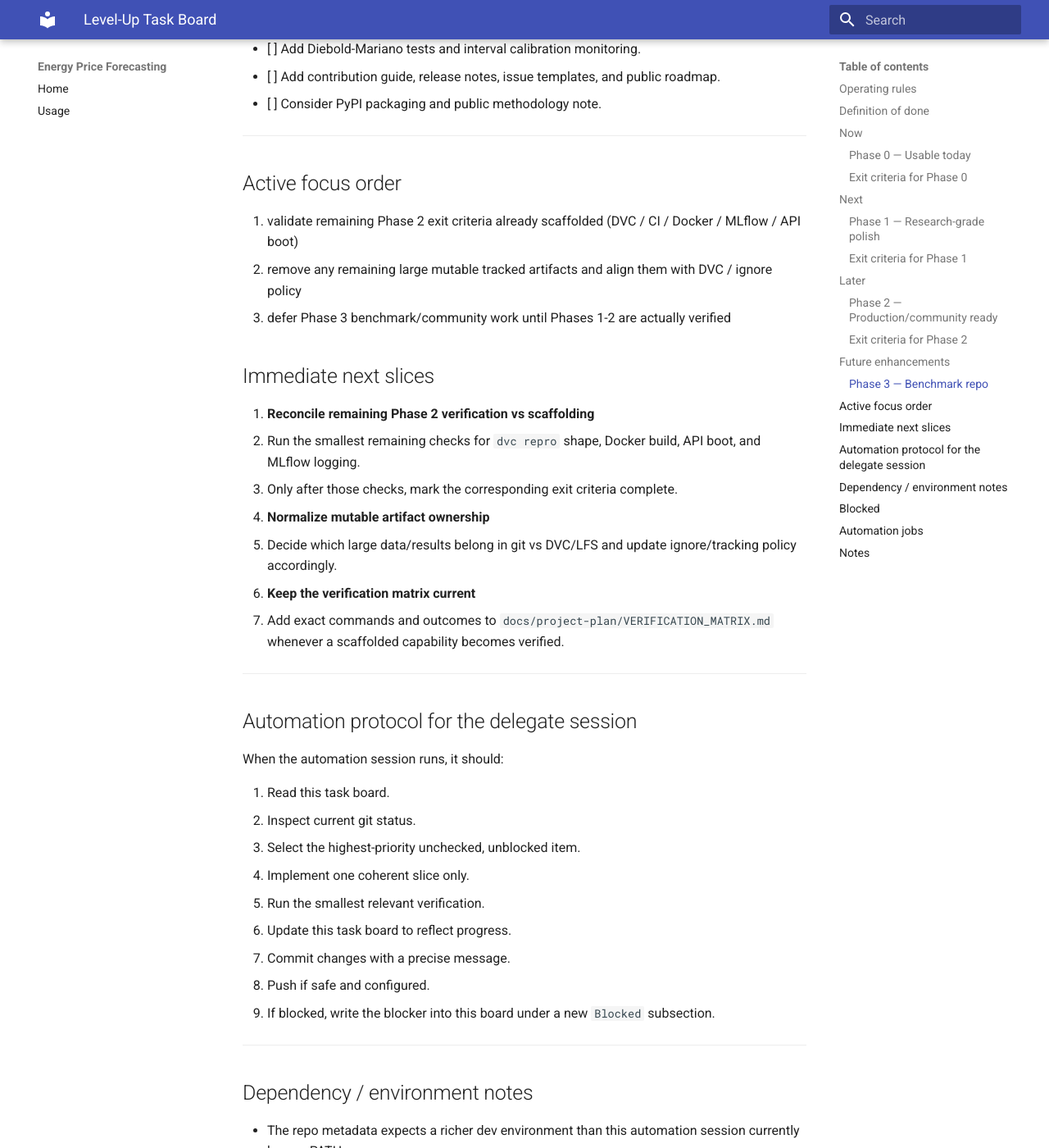
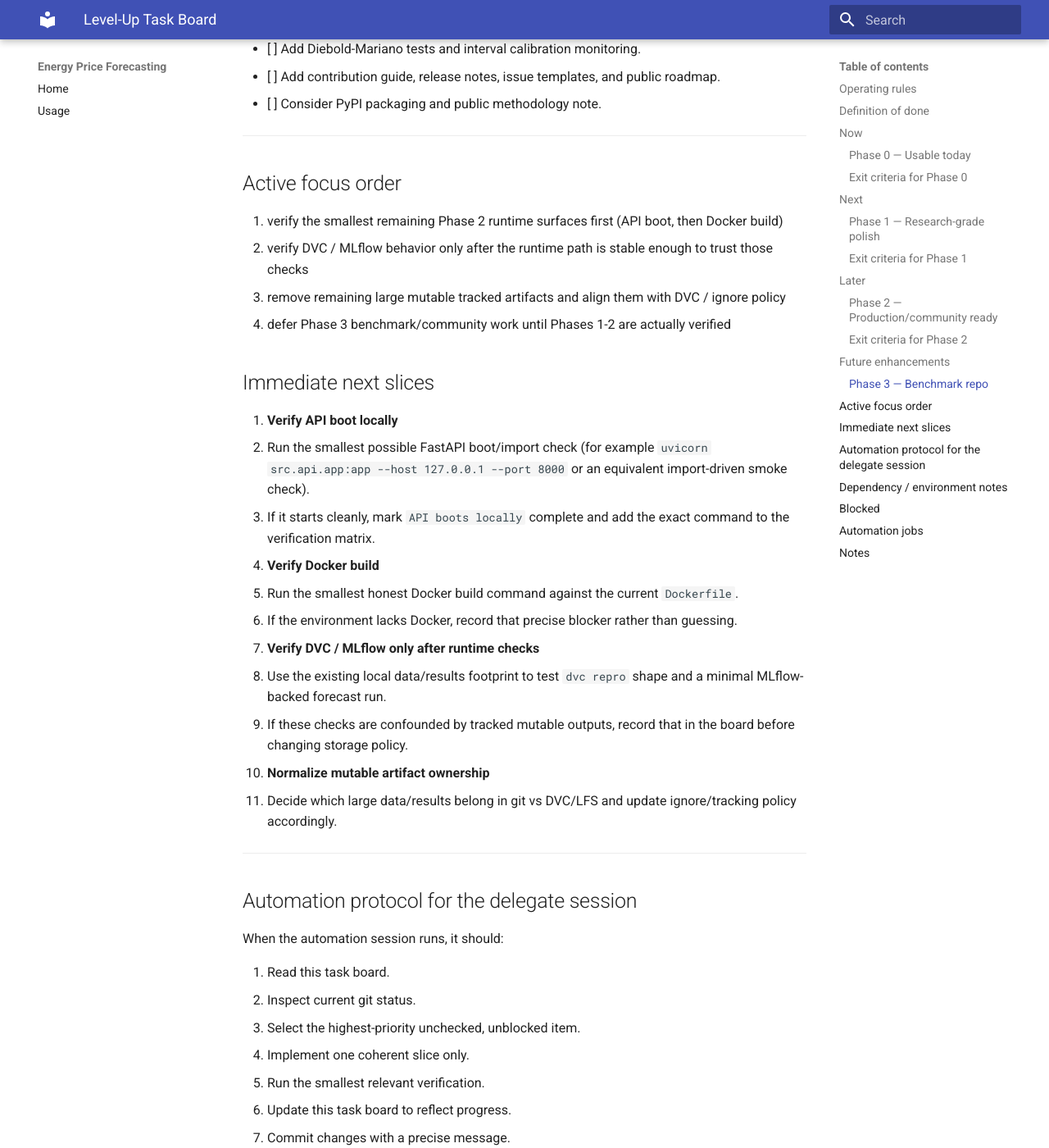
Before and after one commit to Gitty-Gat/Energy-Price-Forecasting, an MkDocs documentation site: the page built from docs/project-plan/LEVEL_UP_TASK_BOARD.md, in a window 1280 px wide and 1400 px high, scrolled down 3569 px. Shown: the whole window at 82% size. Built offline with MkDocs 1.6.1 and Material for MkDocs 9.7.7, drawn with Linux system fonts in a browser that asks for light colours; some of the changed text lies outside the part shown.

Commit message:
docs: refresh phase 2 review priorities

```diff
--- a/docs/project-plan/LEVEL_UP_TASK_BOARD.md
+++ b/docs/project-plan/LEVEL_UP_TASK_BOARD.md
@@ -114,19 +114,24 @@ The repo is considered leveled up when all of the following are true:
 
 ## Active focus order
 
-1. validate remaining Phase 2 exit criteria already scaffolded (DVC / CI / Docker / MLflow / API boot)
-2. remove any remaining large mutable tracked artifacts and align them with DVC / ignore policy
-3. defer Phase 3 benchmark/community work until Phases 1-2 are actually verified
+1. verify the smallest remaining Phase 2 runtime surfaces first (API boot, then Docker build)
+2. verify DVC / MLflow behavior only after the runtime path is stable enough to trust those checks
+3. remove remaining large mutable tracked artifacts and align them with DVC / ignore policy
+4. defer Phase 3 benchmark/community work until Phases 1-2 are actually verified
 
 ## Immediate next slices
 
-1. **Reconcile remaining Phase 2 verification vs scaffolding**
-   - Run the smallest remaining checks for `dvc repro` shape, Docker build, API boot, and MLflow logging.
-   - Only after those checks, mark the corresponding exit criteria complete.
-2. **Normalize mutable artifact ownership**
+1. **Verify API boot locally**
+   - Run the smallest possible FastAPI boot/import check (for example `uvicorn src.api.app:app --host 127.0.0.1 --port 8000` or an equivalent import-driven smoke check).
+   - If it starts cleanly, mark `API boots locally` complete and add the exact command to the verification matrix.
+2. **Verify Docker build**
+   - Run the smallest honest Docker build command against the current `Dockerfile`.
+   - If the environment lacks Docker, record that precise blocker rather than guessing.
+3. **Verify DVC / MLflow only after runtime checks**
+   - Use the existing local data/results footprint to test `dvc repro` shape and a minimal MLflow-backed forecast run.
+   - If these checks are confounded by tracked mutable outputs, record that in the board before changing storage policy.
+4. **Normalize mutable artifact ownership**
    - Decide which large data/results belong in git vs DVC/LFS and update ignore/tracking policy accordingly.
-3. **Keep the verification matrix current**
-   - Add exact commands and outcomes to `docs/project-plan/VERIFICATION_MATRIX.md` whenever a scaffolded capability becomes verified.
 
 ---
 
@@ -156,6 +161,7 @@ When the automation session runs, it should:
 - The combined focused fallback command `. .venv/bin/activate && python -m unittest tests.test_forecast_pipeline tests.test_forecasting_stack -q` now runs 10 tests and passes in this environment.
 - Exact verified commands and expectations are tracked in `docs/project-plan/VERIFICATION_MATRIX.md`.
 - `mkdocs build --strict` now succeeds in the repo-local `.venv`; the generated `site/` output is ignored in git.
+- The repository currently contains real `data/raw`, `data/processed`, and `results/` contents, so `dvc repro` and storage-policy work are likely feasible but entangled with tracked mutable artifacts.
 - `pytest` is still not available on the bare system interpreter, so CI remains the authoritative `pytest` runner while constrained local automation can use the `unittest` fallback.
 - GitHub SSH push credentials are not configured in this environment, so local commits may accumulate without a successful push.
 
```
Also changed, not shown: docs/project-plan/CHAIRMAN_STANDUP_PLAN_2026-04-08.md (+6 -6 lines).
